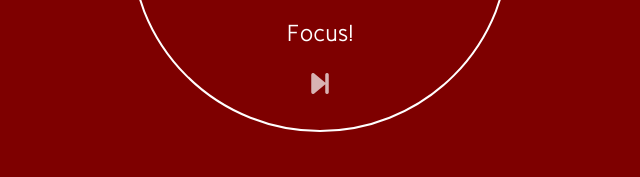
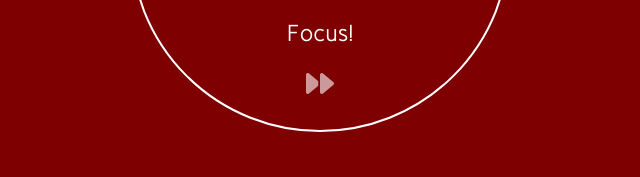
Before and after one commit to jacerchetoui56/Promodoro-Timer, a plain HTML site: page index.html in a window 1280 px wide. Both pictures are taken after a click on the element "Start". Shown: the part 362-539 px from the top of the page, 320-960 px from the left. Drawn offline with Linux system fonts and the light colour scheme.

Commit message:
some little improvements

```diff
--- a/app.js
+++ b/app.js
@@ -14,6 +14,7 @@ const motivation = document.querySelector(".time h3");
 const buttons = document.querySelector(".buttons");
 const body = document.querySelector("body");
 const ringtone = document.querySelector("audio");
+
 
 let seconds = 1500; //25 munites
 let count = false; //to check if the timer is counting or not , initially No
@@ -54,7 +55,6 @@ function stop() {
   buttons.classList.add("start");
   buttons.classList.remove("break");
   resetBtn.classList.add("reset-entry");
-  console.log("reset btn showen")
   skipBtn.style.display = "none";
 }
 
--- a/css/style.css
+++ b/css/style.css
@@ -61,6 +61,9 @@ body.break {
     cursor: pointer;
     display: none;
 }
+.time .skip{
+  opacity: .6;
+}
 .time h1 {
   font-size: 6rem;
   width: 220px;
@@ -115,6 +118,7 @@ body.break {
   cursor: pointer;
   font-size: 1.5rem;
   border-radius:2.5rem;
+  transition: .3s;
 }
 .buttons h1:hover {
   background-color: rgba(255, 255, 255);
--- a/index.html
+++ b/index.html
@@ -23,7 +23,7 @@
       <div class="time">
         <h1>25:00</h1>
         <h3>Focus!</h3>
-        <i class="skip fa-solid fa-forward-step" title="Skip session"></i>
+        <i class="skip fa-solid fa-forward"></i>
       </div>
       <div class="buttons">
         <h1 class="start">Start</h1>
```
